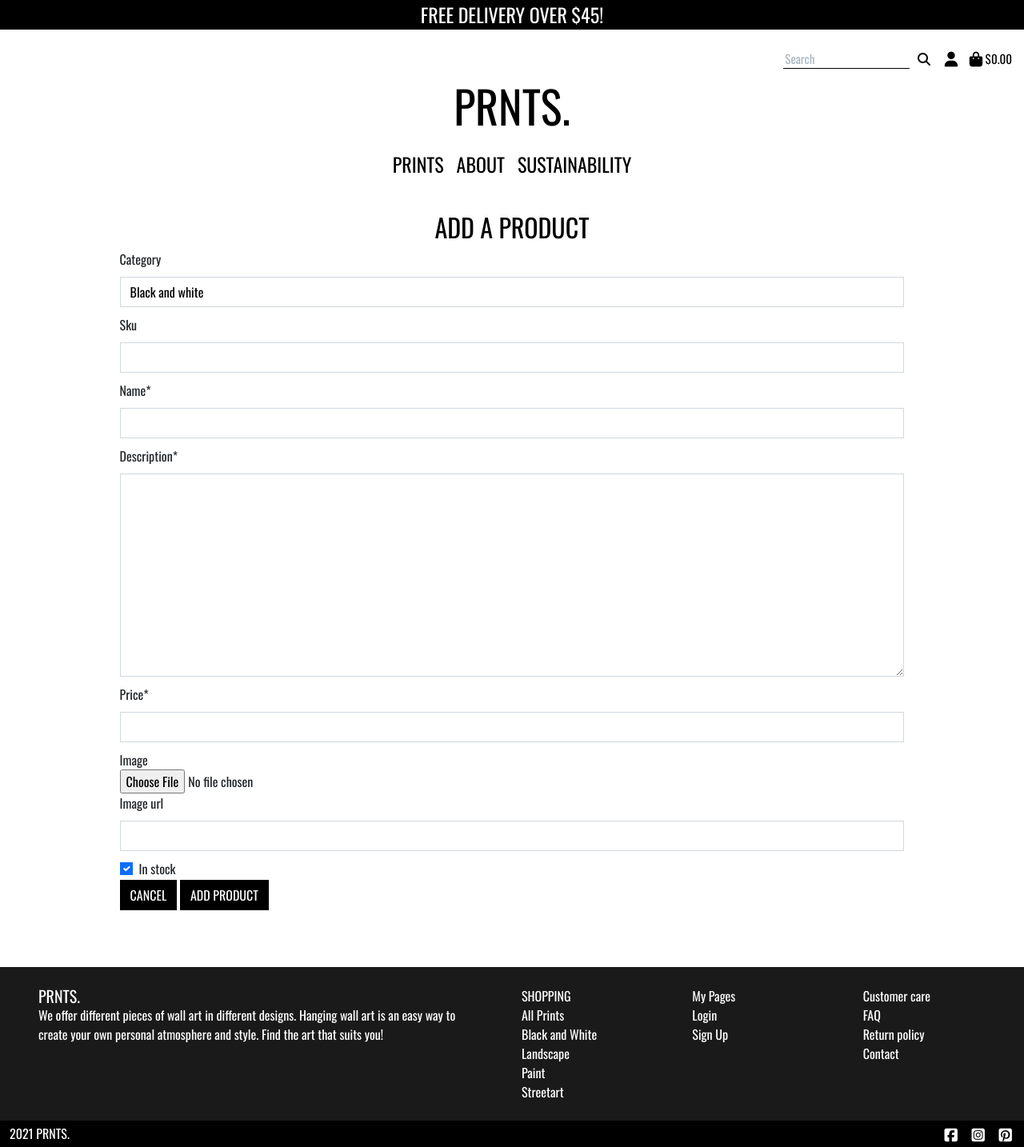
After one commit to juanstelling/MS4-prints, a Django app: page /products/add/ in a window 1280 px wide. The commit adds this page. Shown: the whole page at 80% size. Run offline with Django 3.2, Linux system fonts and the light colour scheme; data comes from the database, SQL or seed files in the repository; some libraries are stand-ins or nearby versions.

Commit message:
Added add product view, url and template

```diff
--- /dev/null
+++ b/products/templates/products/add_product.html
@@ -0,0 +1,25 @@
+{% extends "base.html" %}
+{% load static %}
+{% block extra_title %}| ADD PRODUCT {% endblock %}
+
+{% block content %}
+    <div class="container">
+        <div class="row">
+            <div class="col pt-4">
+                <h2 class="text-black text-uppercase text-center">Add a product</h2>
+            </div>
+        </div>
+        <div class="row">
+            <div class="col pb-5">
+                <form method="POST" action="{% url 'add_product' %}" class="form mb-2" enctype="multipart/form-data">
+                    {% csrf_token %}
+                    {{ form | crispy }}
+                    <div class="text-right">
+                        <a class="btn btn-black text-uppercase" href="{% url 'products' %}">Cancel</a>
+                        <button class="btn btn-black text-uppercase" type="submit">Add Product</button>
+                    </div>
+                </form>
+            </div>
+        </div>
+    </div>
+{% endblock %}
--- a/products/urls.py
+++ b/products/urls.py
@@ -3,5 +3,6 @@ from . import views
 
 urlpatterns = [
     path('', views.all_products, name='products'),
-    path('<product_id>', views.product_detail, name='product_detail'),
+    path('<int:product_id>/', views.product_detail, name='product_detail'),
+    path('add/', views.add_product, name='add_product'),
 ]
--- a/products/views.py
+++ b/products/views.py
@@ -4,6 +4,7 @@ from django.db.models import Q
 from django.db.models.functions import Lower
 
 from .models import Product, Category
+from .forms import ProductForm
 
 
 def all_products(request):
@@ -60,3 +61,14 @@ def product_detail(request, product_id):
         'product': product,
     }
     return render(request, 'products/product_detail.html', context)
+
+
+def add_product(request):
+    """ Add a product to the store """
+    form = ProductForm()
+    template = 'products/add_product.html'
+    context = {
+        'form': form,
+    }
+
+    return render(request, template, context)
--- a/templates/includes/header.html
+++ b/templates/includes/header.html
@@ -22,7 +22,7 @@
                 <div class="dropdown-menu" aria-labelledby="account-dropdown">
                     {% if request.user.is_authenticated %}
                         {% if request.user.is_superuser %}
-                            <a href="" class="dropdown-item">Add Product</a>
+                            <a href="{% url 'add_product' %}" class="dropdown-item">Add Product</a>
                         {% endif %}
                         <a href="{% url 'profile' %}" class="dropdown-item">My Profile</a>
                         <a href="{% url 'account_logout' %}" class="dropdown-item">Logout</a>
--- a/templates/includes/mobile-top-header.html
+++ b/templates/includes/mobile-top-header.html
@@ -28,7 +28,7 @@
                 <div class="dropdown-menu" aria-labelledby="account-dropdown">
                     {% if request.user.is_authenticated %}
                         {% if request.user.is_superuser %}
-                            <a href="" class="dropdown-item">Add Product</a>
+                            <a href="{% url 'add_product' %}" class="dropdown-item">Add Product</a>
                         {% endif %}
                         <a href="{% url 'profile' %}" class="dropdown-item">My Profile</a>
                         <a href="{% url 'account_logout' %}" class="dropdown-item">Logout</a>
```
